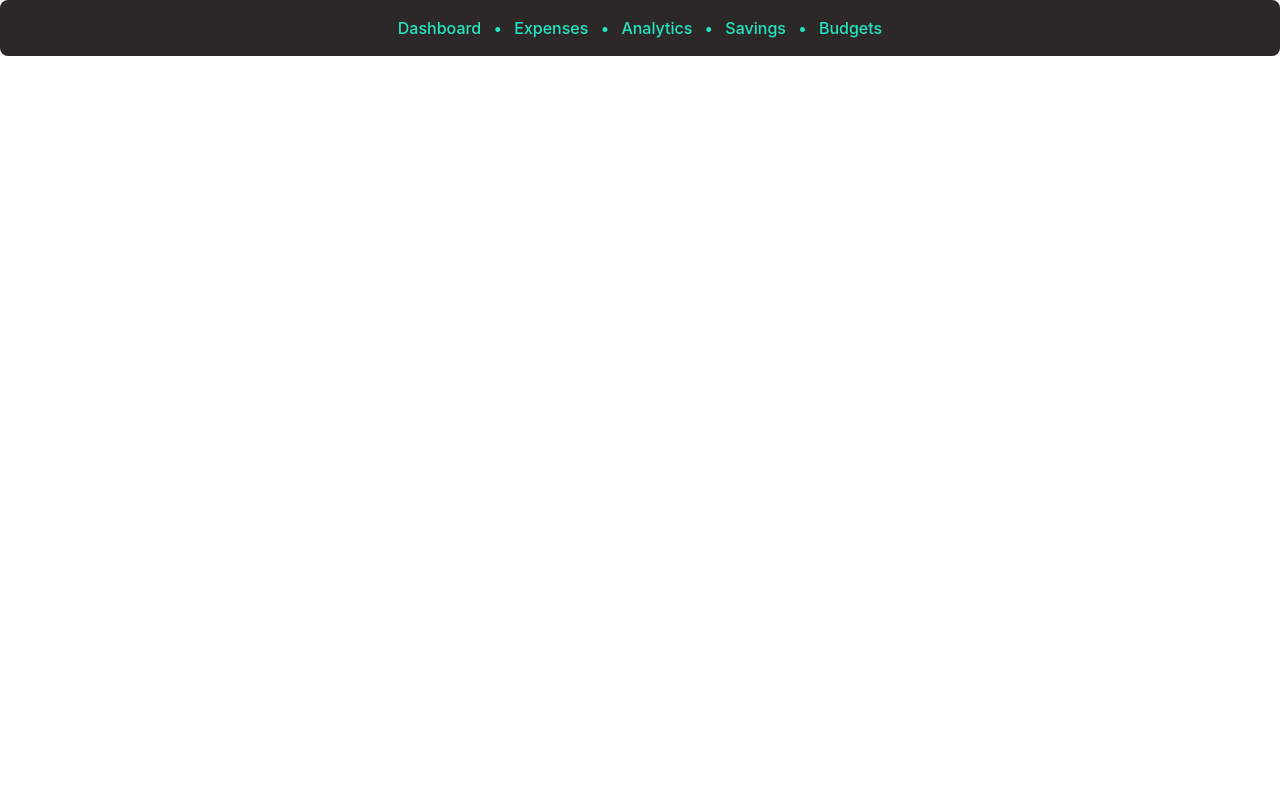
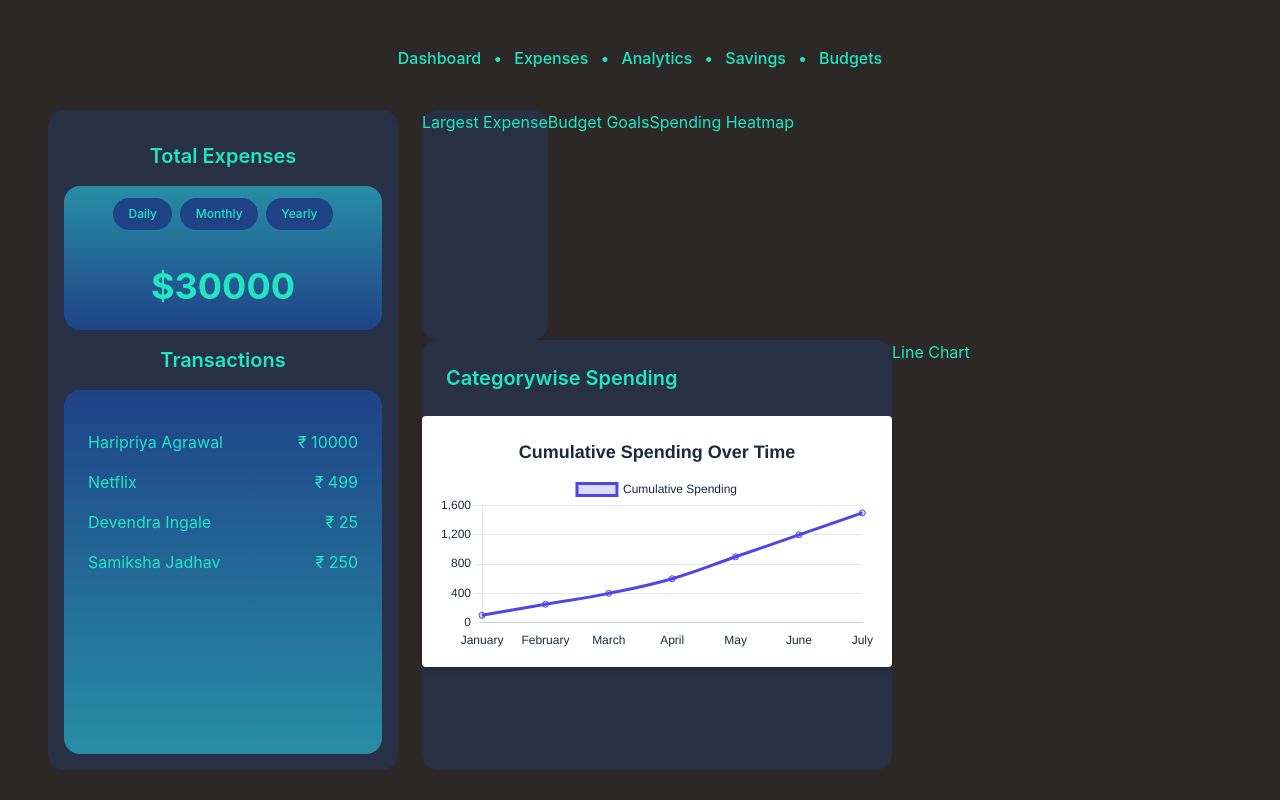
Before and after one commit to Haripriya-Agrawal/Personal-Finance-Manager, a React (Vite) app in the folder frontend/: page /analytics in a window 1280 px wide. Built offline with nearby package versions, Linux system fonts and the light colour scheme.

Commit message:
Progress in Analytics Page

```diff
--- /dev/null
+++ b/frontend/src/components/LineChart.jsx
@@ -0,0 +1,77 @@
+import React from "react";
+import { Line } from "react-chartjs-2";
+import {
+  Chart as ChartJS,
+  LineElement,
+  PointElement,
+  CategoryScale,
+  LinearScale,
+  Title,
+  Tooltip,
+  Legend,
+} from "chart.js";
+
+ChartJS.register(LineElement, PointElement, CategoryScale, LinearScale, Title, Tooltip, Legend);
+
+const LineChart = () => {
+  const data = {
+    labels: ["January", "February", "March", "April", "May", "June", "July"], // Replace with your months or time periods
+    datasets: [
+      {
+        label: "Cumulative Spending",
+        data: [100, 250, 400, 600, 900, 1200, 1500], // Example data
+        borderColor: "#4F46E5", // Tailwind indigo-600
+        backgroundColor: "rgba(79, 70, 229, 0.2)", // Transparent indigo
+        tension: 0.4, // Smooth curve
+        fill: true, // Fills area under the curve
+      },
+    ],
+  };
+
+  const options = {
+    responsive: true,
+    plugins: {
+      legend: {
+        display: true,
+        position: "top",
+        labels: {
+          color: "#1E293B", // Tailwind slate-800 for labels
+        },
+      },
+      title: {
+        display: true,
+        text: "Cumulative Spending Over Time",
+        color: "#1E293B",
+        font: {
+          size: 18,
+        },
+      },
+    },
+    scales: {
+      x: {
+        ticks: {
+          color: "#1E293B", // Tailwind slate-800 for x-axis ticks
+        },
+        grid: {
+          display: false, // Hide x-axis gridlines
+        },
+      },
+      y: {
+        ticks: {
+          color: "#1E293B", // Tailwind slate-800 for y-axis ticks
+        },
+        grid: {
+          color: "#E5E7EB", // Tailwind gray-300 for gridlines
+        },
+      },
+    },
+  };
+
+  return (
+    <div className="p-4 bg-white rounded shadow-md">
+      <Line data={data} options={options} />
+    </div>
+  );
+};
+
+export default LineChart;
--- a/frontend/src/pages/Analytics.jsx
+++ b/frontend/src/pages/Analytics.jsx
@@ -1,13 +1,88 @@
 import React from "react";
 import Navbar from "../components/Navbar";
+import BarChart from "../components/BarChart";
+import LineChart from "../components/LineChart";
 
 const Analytics=()=>{
     return(
 
-        <div className="container">
+        <div className="bg-greenDeep text-text min-h-screen p-12">
+
+            {/* Navbar*/}
+            <Navbar/>
+
+            <div className="flex flex-row gap-6">
+
+            <div className="flex  h-full" >
+                {/*common container*/}
+                <div className="flex  flex-col items-center h-[660px] bg-greenMedium bg-opacity-30 w-[350px] rounded-2xl p-4  ">
+                    {/* //wrapper container */}
+                    <h1 className="text-xl font-semibold text-text p-4">Total Expenses</h1>
+                    <div className="h-[162px] bg-greenLight bg-gradient-to-b from-greenLight to-greenMedium w-full rounded-2xl">
+                        <div className="flex justify-center items-center p-2">
+                            {/* Filter buttons */}
+                            <button className="bg-greenMedium rounded-2xl m-1 text-xs hover:bg-greenDeep">Daily</button>
+                            <button className="bg-greenMedium rounded-2xl m-1 text-xs hover:bg-greenDeep">Monthly</button>
+                            <button className="bg-greenMedium rounded-2xl m-1 text-xs hover:bg-greenDeep">Yearly</button>
+                        </div>
+                        <h1 className="flex justify-center items-center text-4xl font-bold p-6">$30000</h1>
+                    </div>
+                    <h1 className="text-xl font-semibold text-text p-4">Transactions</h1>
+                    <div className="bg-gradient-to-b from-greenMedium to-greenLight  p-6 rounded-2xl h-full w-full">
+
+                    <div className="mt-4 space-y-4">
+                        <div className="flex justify-between items-center mb-2 mt-2 gap-2">
+                        <p>Haripriya Agrawal</p>
+                        <p>₹ 10000</p>
+                        </div>
+                        <div className="flex justify-between items-center mb-2 mt-2">
+                        <p>Netflix</p>
+                        <p>₹ 499</p>
+                        </div>
+                        <div className="flex justify-between items-center mb-2 mt-2 ">
+                        <p>Devendra Ingale</p>
+                        <p>₹ 25</p>
+                        </div>
+                        <div className="flex justify-between items-center">
+                        <p>Samiksha Jadhav</p>
+                        <p>₹ 250</p>
+                        </div>
+                    </div>
 
 
-            <div className="Navbar"><Navbar/></div>
+                    </div>
+                </div>
+
+
+            </div>
+
+            {/* Column2  */}
+            <div className="flex flex-col">
+                {/* Row1 */}
+                <div className="flex flex-row">
+                    <div className="h-[230px] bg-greenMedium bg-opacity-30 rounded-2xl">Largest Expense</div>
+                    <div>Budget Goals</div>
+                    <div>Spending Heatmap</div>
+                </div>
+
+                {/* Row2 */}
+                <div className="flex flex-row">
+                    <div className="h-[430px] w-[470px] rounded-2xl bg-greenMedium bg-opacity-30">
+                        <h1 className="text-xl font-semibold p-6">Categorywise Spending</h1>
+                        <div>
+                            {/* Chart */}
+                            <LineChart/>
+                        </div>
+                    </div>
+                    <div>Line Chart</div>
+                </div>
+            </div>
+
+            </div>
+
+            {/* Column 1 - Total Expenses and Transactions */}
+
+
 
         </div>
 
```
